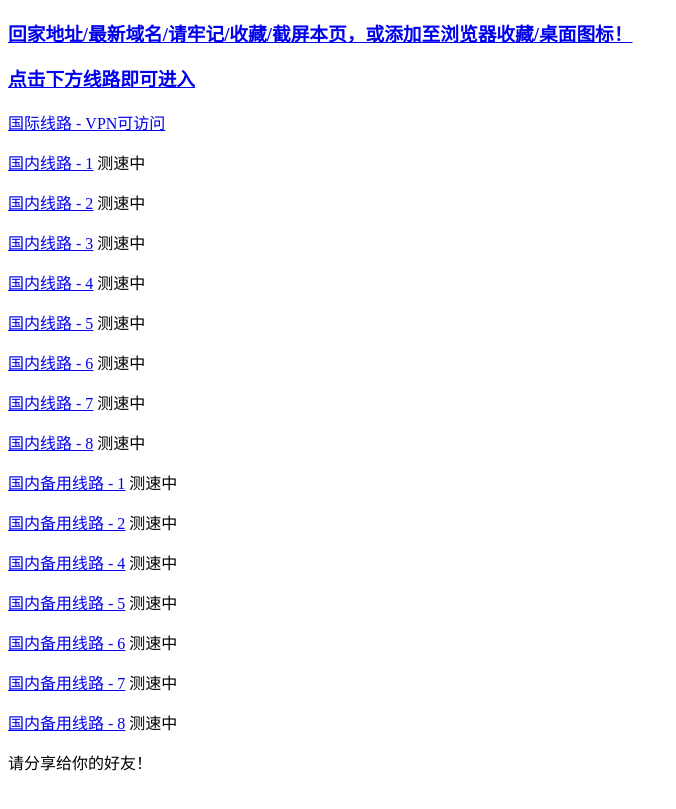
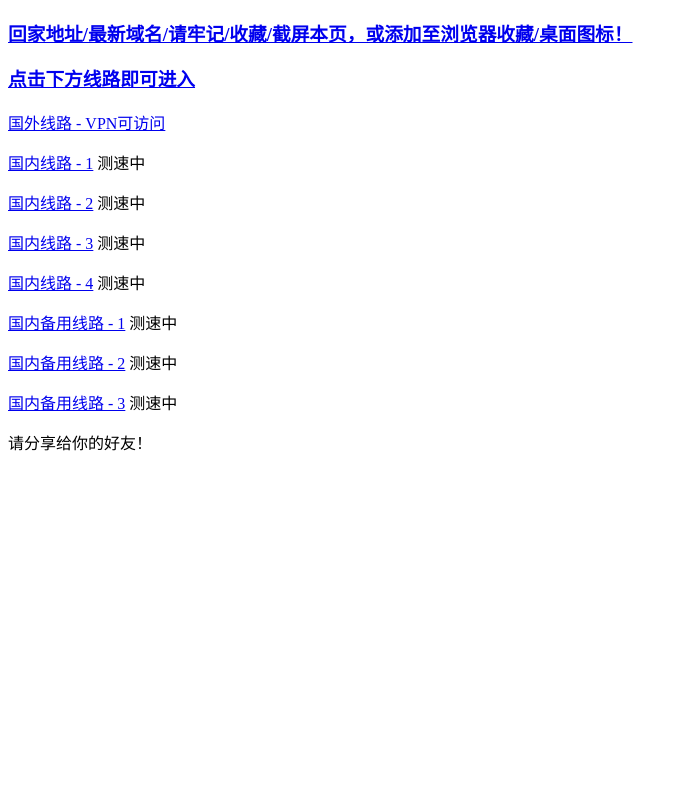
Before and after one commit to saodouyin/saodouyin.github.io, a plain HTML site: page index.html in a window 1280 px wide. Shown: the part 485-1294 px from the top of the page, without its empty margins (0-676 px from the left). After the commit the page ends 1017 px from the top, so only its background shows below. Drawn offline with Linux system fonts and the light colour scheme.

Commit message:
Update index.html

```diff
--- a/index.html
+++ b/index.html
@@ -3,17 +3,6 @@
     <meta charset="utf-8">
 <title></title>
 <script src="/jquery.js"></script>
-<script>
-var _hmt = _hmt || [];
-(function() {
-  var hm = document.createElement("script");
-  hm.src = "https://hm.baidu.com/hm.js?0be3fa690c8e9ab6f10eb90fbdbbb065";
-  var s = document.getElementsByTagName("script")[0];
-  s.parentNode.insertBefore(hm, s);
-})();
-</script>
-
-
 <!-- Google tag (gtag.js) -->
 <script async="" src="https://www.googletagmanager.com/gtag/js?id=G-WD61439VDR"></script>
 <script>
@@ -36,22 +25,14 @@ var _hmt = _hmt || [];
 <h1>域名列表</h1>
 <h3><a target="_blank" href="https://niubiav.com/">回家地址/最新域名/请牢记/收藏/截屏本页，或添加至浏览器收藏/桌面图标！</a></h3>
 <h3><a target="_blank" href="https://niubiav.com/">点击下方线路即可进入</a></h3>
-<p><a target="_blank" href="https://www.saodouyin.com">国际线路 - VPN可访问</a>
+<p><a target="_blank" href="https://www.saodouyin.com">国外线路 - VPN可访问</a>
 <p><a target="_blank" href="https://www.saodouyin.xyz">国内线路 - 1</a> <span speed="https://www.saodouyin.xyz">测速中</span></p>
 <p><a target="_blank" href="https://www.saodouyin.top">国内线路 - 2</a> <span speed="https://www.saodouyin.top">测速中</span></p>
 <p><a target="_blank" href="https://saodouyin.com">国内线路 - 3</a> <span speed="https://www.saodouyin.com">测速中</span></p>
-<p><a target="_blank" href="https://www.saodouyin.lol">国内线路 - 4</a> <span speed="https://www.saodouyin.lol">测速中</span></p>
-<p><a target="_blank" href="https://www.saodouyin.icu">国内线路 - 5</a> <span speed="https://www.saodouyin.icu">测速中</span></p>
-<p><a target="_blank" href="https://www.saodouyin.cyou">国内线路 - 6</a> <span speed="https://www.saodouyin.cyou">测速中</span></p>
-<p><a target="_blank" href="https://www.saodouyin.buzz">国内线路 - 7</a> <span speed="https://www.saodouyin.buzz">测速中</span></p>
-<p><a target="_blank" href="https://www.choke5.com">国内线路 - 8</a> <span speed="https://choke5.com">测速中</span></p>
+<p><a target="_blank" href="https://www.choke5.com">国内线路 - 4</a> <span speed="https://choke5.com">测速中</span></p>
 <p><a target="_blank" href="https://saodouyin.xyz">国内备用线路 - 1</a> <span speed="https://saodouyin.xyz">测速中</span></p>
 <p><a target="_blank" href="https://saodouyin.top">国内备用线路 - 2</a> <span speed="https://saodouyin.top">测速中</span></p>
-<p><a target="_blank" href="https://saodouyin.lol">国内备用线路 - 4</a> <span speed="https://saodouyin.lol">测速中</span></p>
-<p><a target="_blank" href="https://saodouyin.icu">国内备用线路 - 5</a> <span speed="https://saodouyin.icu">测速中</span></p>
-<p><a target="_blank" href="https://saodouyin.cyou">国内备用线路 - 6</a> <span speed="https://saodouyin.cyou">测速中</span></p>
-<p><a target="_blank" href="https://saodouyin.buzz">国内备用线路 - 7</a> <span speed="https://saodouyin.buzz">测速中</span></p>
-<p><a target="_blank" href="https://choke5.com">国内备用线路 - 8</a> <span speed="https://choke5.com">测速中</span></p>
+<p><a target="_blank" href="https://choke5.com">国内备用线路 - 3</a> <span speed="https://choke5.com">测速中</span></p>
 
 
 <p>请分享给你的好友！</p>
```
